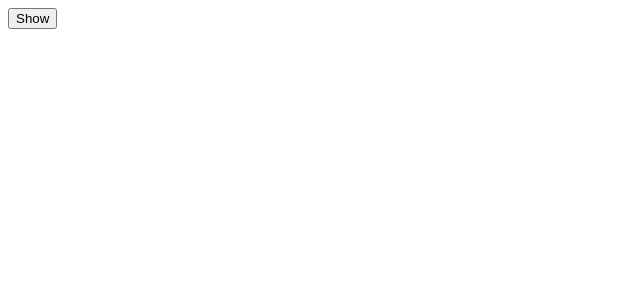
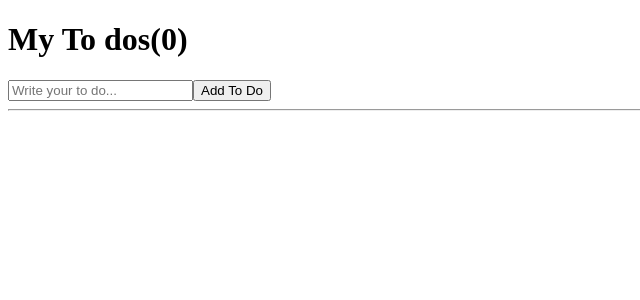
Before and after one commit to JNYLee/movieRating_webService, a React (Create React App) app in the folder react-for-beginners/: page / in a window 1280 px wide. Shown: the top 300 px of the page, without its empty margins (0-640 px from the left). Built offline with nearby package versions, Linux system fonts and the light colour scheme.

Commit message:
[toDo/init]:할일 리스트 만들기

```diff
--- a/react-for-beginners/src/App.js
+++ b/react-for-beginners/src/App.js
@@ -1,21 +1,34 @@
-import { useState, useEffect } from "react";
-
-function Hello () {
-  useEffect(() => {
-    console.log("created :)");
-    return () => console.log("destroyed :("); // 헷갈림
-  }, []);
-  return <h1>Hello</h1>
-}
+import { useState } from "react";
 
 function App() {
- const [showing, setShowing] = useState(false);
- const onClick = () => setShowing((prev) =>  !prev);
+  const [toDo, setToDo] = useState("");
+  const [toDos, setToDos] = useState([]);
+  const onChange = (event) => setToDo(event.target.value);
+  const onSubmit = (event) => {
+    event.preventDefault();
+    if(toDo==="") {
+      return;
+    }
+    setToDos((currentArray) => [toDo, ...currentArray]);
+    setToDo("");
+  }
 
   return (
     <div>
-     {showing ? <Hello /> : null}
-     <button onClick={onClick}>{showing ? "Hide" : "Show"}</button>
+      <h1>My To dos({toDos.length})</h1>
+      <form onSubmit={onSubmit}>
+      <input
+      onChange={onChange}
+      value={toDo}
+      type="text"
+      placeholder="Write your to do..."
+      />
+      <button>Add To Do</button>
+      </form>
+      <hr />
+      <ul>
+        {toDos.map((item, index) => <li key={index}>{item}</li>)}
+      </ul>
     </div>
   );
 }
```
